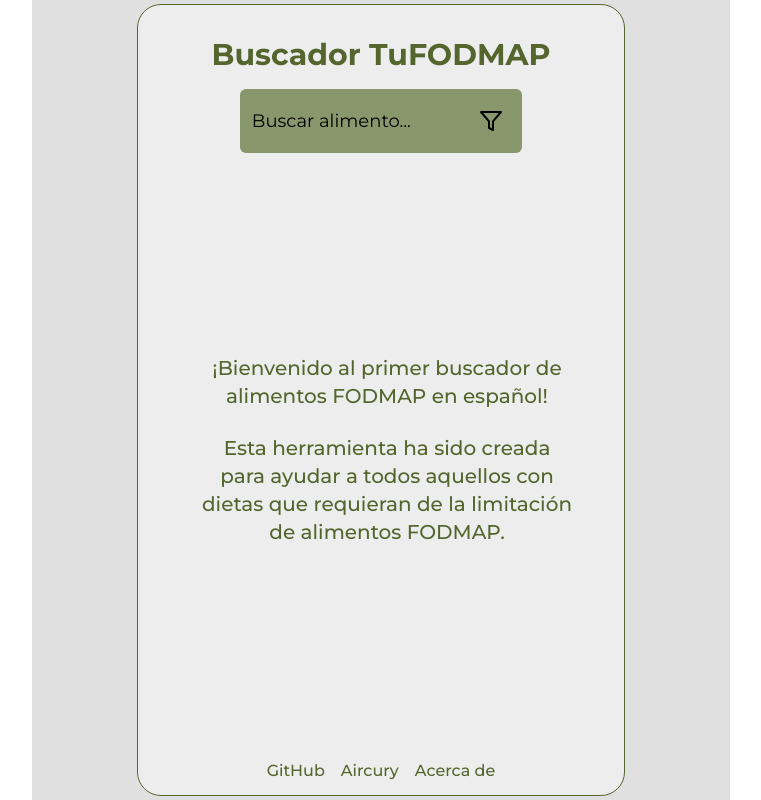
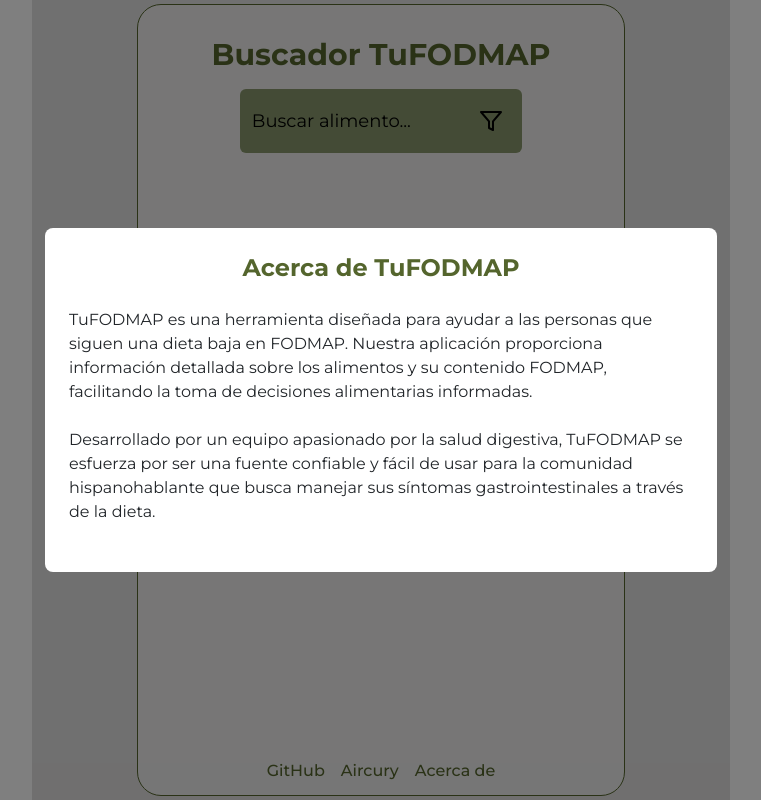
Before and after one commit to ortizzxz/FODMAP-App, a React (Vite) app in the folder fodmap-app/: page / in a window 1280 px wide. Both pictures are taken after a click on the link "Acerca de". Shown: the whole page, without its empty margins (259-1020 px from the left). Built offline with nearby package versions, Linux system fonts and the light colour scheme; no server answers.

Commit message:
feat(about us modal)

```diff
--- a/fodmap-app/src/components/About.tsx
+++ b/fodmap-app/src/components/About.tsx
@@ -2,7 +2,21 @@
 
 export const About: React.FC = () => {
 
-    return(
-        <h1>hola</h1>
+    return (
+        <div className="fixed inset-0 bg-black bg-opacity-50 flex items-center  justify-center z-50">
+            <div className="bg-white p-6 rounded-lg max-w-2xl w-full mx-4">
+                <h2 className="text-2xl font-bold mb-4 text-[#54652d] text-center">Acerca de TuFODMAP</h2>
+                <p className="mb-4">
+                    TuFODMAP es una herramienta diseñada para ayudar a las personas que siguen una dieta baja en FODMAP.
+                    Nuestra aplicación proporciona información detallada sobre los alimentos y su contenido FODMAP,
+                    facilitando la toma de decisiones alimentarias informadas.
+                </p>
+                <p className="mb-4">
+                    Desarrollado por un equipo apasionado por la salud digestiva, TuFODMAP se esfuerza por ser
+                    una fuente confiable y fácil de usar para la comunidad hispanohablante que busca manejar
+                    sus síntomas gastrointestinales a través de la dieta.
+                </p>
+            </div>
+        </div>
     );
 }
--- a/fodmap-app/src/components/ProductApp.tsx
+++ b/fodmap-app/src/components/ProductApp.tsx
@@ -97,9 +97,8 @@
 
     {/* About Us change*/}
     const handleAbout = () => {
-        setShowAbout(true);
+        setShowAbout(!showAbout);
     };
-
 
     const toggleFilters = () => {
         setShowFilters(!showFilters);
@@ -199,6 +198,8 @@
                     </div>
                 </div>
 
+                {showAbout && <About />}
+
                 {/* Footer */}
                 <footer className="w-full bg-[#eeeded] text-[#54652d] text-center text-md py-1 mt-2">
                     <a href="https://github.com/ortizzxz/FODMAP-App/" target="_blank" rel="noopener noreferrer" className="mx-2 hover:text-third transition duration-300">
```
